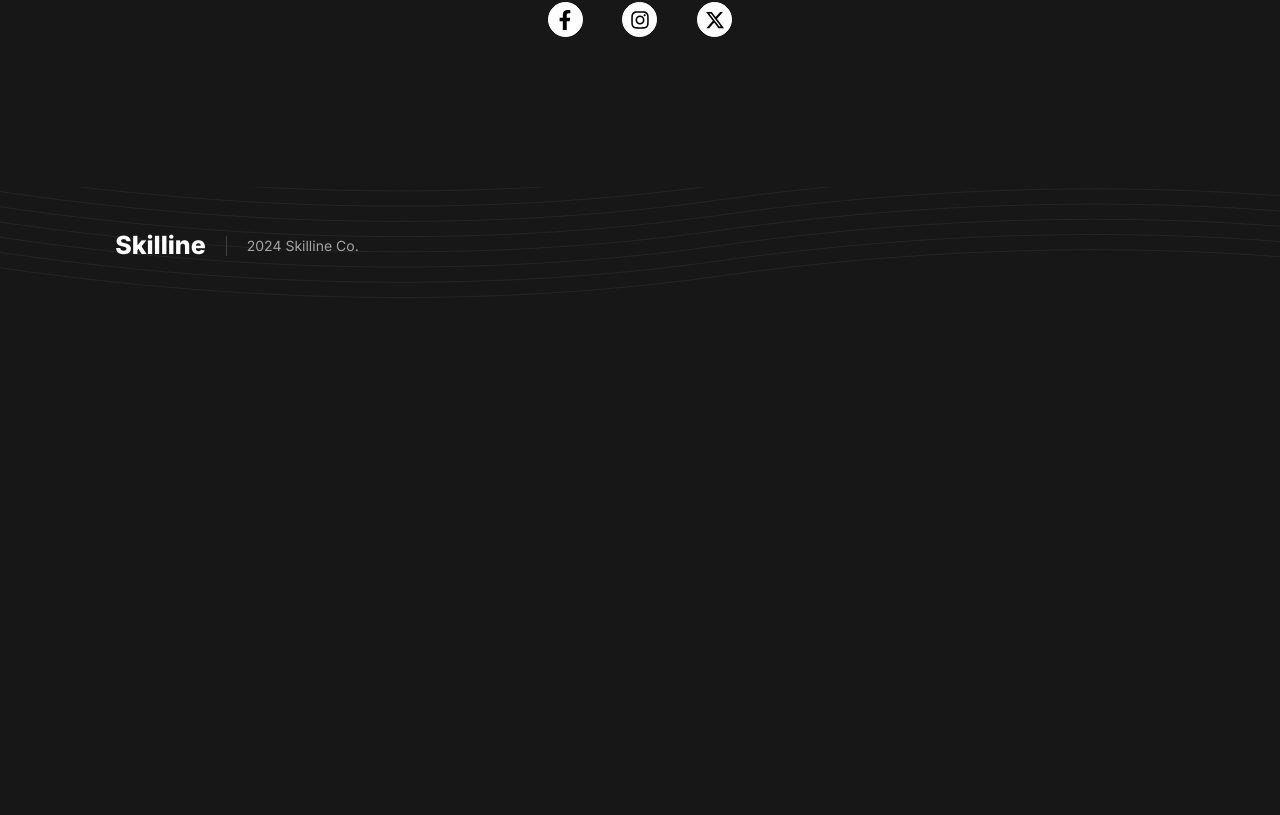
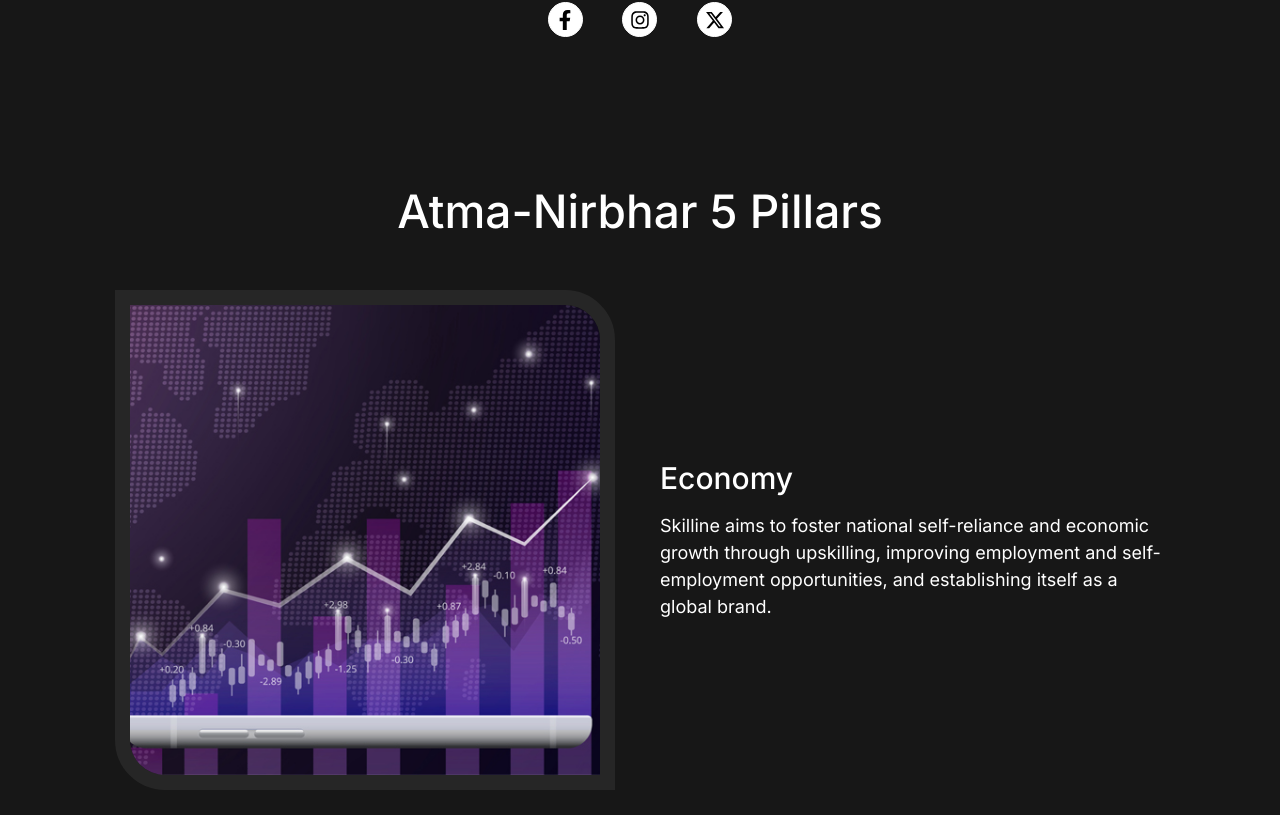
Before and after one commit to slv-dvishwakarma/Skilline-Education, a Next.js app: page /policies in a window 1280 px wide. Shown: the part 605-1420 px from the top of the page. Before the commit the page ends 910 px from the top, so only its background shows below. Built offline with nearby package versions, Linux system fonts and the light colour scheme.

Commit message:
polices page working

```diff
--- a/app/about-us/jsonData.json
+++ b/app/about-us/jsonData.json
@@ -27,7 +27,9 @@
     },
     "imagewithtext": {
         "type": "imagewithtext",
-        "props": {},
+        "props": {
+            "order": 1
+        },
         "content": {
             "image": "/metric_banner.jpg",
             "title": "Do you believe in Atmanirbhar Bharat and want to be a part of next Big data AI-powered EdTech startup?",
--- a/app/about-us/page.tsx
+++ b/app/about-us/page.tsx
@@ -10,7 +10,7 @@ const Page = () => {
     <>
     <PageBanner banner={jsonData.banner.content}/>
     <ParentContainer>
-      <ImageWithText imagetext={jsonData.imagewithtext.content}/>
+      <ImageWithText imagetext={jsonData.imagewithtext.content} order={jsonData.imagewithtext.props.order}/>
     </ParentContainer>
     <ParentContainer>
       <Blog articles={jsonData.blog.content}/>
--- a/app/policies/jsonData.json
+++ b/app/policies/jsonData.json
@@ -24,5 +24,81 @@
                 }
             ]
         }
+    },
+    "imagewithtext_economy": {
+        "type": "imagewithtext",
+        "props": {
+            "order": 1
+        },
+        "content": {
+            "image": "/pillar/Economy.jpg",
+            "title": "Atma-Nirbhar 5 Pillars",
+            "text": {
+                "heading": "Economy",
+                "label": [
+                    "Skilline aims to foster national self-reliance and economic growth through upskilling, improving employment and self-employment opportunities, and establishing itself as a global brand."
+                ]
+            }
+        }
+    },
+    "imagewithtext_infrastructure": {
+        "type": "imagewithtext",
+        "props": {
+            "order": 2
+        },
+        "content": {
+            "image": "/metric_banner.jpg",
+            "text": {
+                "heading": "Infrastructure",
+                "label": [
+                    "Skilline leverages the IndiaAI Mission, utilizing AI and Gen AI servers for knowledge base ingestion and tailored education with scalability. Our platform aims to boost inclusion, innovation, and social impact, reinforcing India's global presence. Our vision is to establish a self-sustaining Indigenous University, transforming learning."
+                ]
+            }
+        }
+    },
+    "imagewithtext_system": {
+        "type": "imagewithtext",
+        "props": {
+            "order": 1
+        },
+        "content": {
+            "image": "/metric_banner.jpg",
+            "text": {
+                "heading": "System",
+                "label": [
+                    "Skilline will serve as an ecosystem and energy source for learning in the nation’s languages, utilizing AI and Gen AI server foundations for knowledge base ingestion. System intelligence caters to unique educational needs, ensuring that future generations benefit from today's innovations."
+                ]
+            }
+        }
+    },
+    "imagewithtext_demography": {
+        "type": "imagewithtext",
+        "props": {
+            "order": 2
+        },
+        "content": {
+            "image": "/metric_banner.jpg",
+            "text": {
+                "heading": "Vibrant Demography",
+                "label": [
+                    "Skilline, a national education platform facilitating learning in multiple languages, caters to diverse groups including youth, office workers, rural residents, corporates, manufacturing hubs, government, and policymakers. We are already partnering with award-winning Australian businesses and certified Australian entrepreneurs for global expansion. Additionally, we have worked with housewives, rural residents, less skilled workforce, and college graduates to impart skills and boost their confidence in Telugu, Bengali, and Hindi languages."
+                ]
+            }
+        }
+    },
+    "imagewithtext_demand": {
+        "type": "imagewithtext",
+        "props": {
+            "order": 1
+        },
+        "content": {
+            "image": "/metric_banner.jpg",
+            "text": {
+                "heading": "Demand",
+                "label": [
+                    "Skilline is a market-leading platform for on-demand skills and training courses, supporting our nation in acquiring the necessary skills, qualifications, and experience for employment or self-employment. We aspire to be the nation’s premier guide for discovering, assessing, and enrolling in interactive, personalized courses on demand."
+                ]
+            }
+        }
     }
 }
--- a/app/policies/page.tsx
+++ b/app/policies/page.tsx
@@ -1,10 +1,21 @@
 import { PageBanner } from '@/components/PageBanner'
 import React from 'react'
 import jsonData from "./jsonData.json"
+import { ParentContainer } from '@/components/ParentContainer'
+import { ImageWithText } from '@/components/ImageWithText'
 
 const Page = () => {
   return (
+    <>
     <PageBanner banner={jsonData.banner.content}/>
+    <ParentContainer >
+      <ImageWithText imagetext={jsonData.imagewithtext_economy.content} order={jsonData.imagewithtext_economy.props.order} />
+      {/* <ImageWithText imagetext={jsonData.imagewithtext_infrastructure.content} order={jsonData.imagewithtext_infrastructure.props.order} />
+      <ImageWithText imagetext={jsonData.imagewithtext_economy.content} order={jsonData.imagewithtext_economy.props.order} />
+      <ImageWithText imagetext={jsonData.imagewithtext_economy.content} order={jsonData.imagewithtext_economy.props.order} />
+      <ImageWithText imagetext={jsonData.imagewithtext_economy.content} order={jsonData.imagewithtext_economy.props.order} /> */}
+    </ParentContainer>
+    </>
   )
 }
 
--- a/components/ImageWithText/ImageWithText.tsx
+++ b/components/ImageWithText/ImageWithText.tsx
@@ -16,10 +16,11 @@ interface ImageWithTextItem {
 
 interface ImageWithTextProps {
   imagetext: ImageWithTextItem;
+  order: number
 }
 
 
-export const ImageWithText: React.FC<ImageWithTextProps> = ({ imagetext}) => {
+export const ImageWithText: React.FC<ImageWithTextProps> = ({ imagetext, order}) => {
 
   const [loading, setLoading] = useState(true);
 
@@ -34,6 +35,6 @@ export const ImageWithText: React.FC<ImageWithTextProps> = ({ imagetext}) => {
   }
 
   return (
-    <ImageWithTextTemplate imagetext={imagetext}/>
+    <ImageWithTextTemplate imagetext={imagetext} order={order}/>
   )
 }
--- a/components/ImageWithText/ImageWithTextTemplate.tsx
+++ b/components/ImageWithText/ImageWithTextTemplate.tsx
@@ -9,21 +9,22 @@ interface LableItem {
 
 interface ImageWithTextItem {
   image: string;
-  title: string;
+  title?: string;
   text: LableItem;
 }
 
 interface ImageWithTextProps {
   imagetext: ImageWithTextItem;
+  order: number
 }
 
-export const ImageWithTextTemplate: React.FC<ImageWithTextProps> = ({ imagetext }) => {
+export const ImageWithTextTemplate: React.FC<ImageWithTextProps> = ({ imagetext, order }) => {
   return (
     <div className='ImageWithTextTemplate py-10'>
-      <h1 className='mb-6 md:text-[40px] text-[30px] capitalize lg:text-[46px] xl:text-[46px] text-center text-tertiary font-medium'>{imagetext.title}</h1>
+      {imagetext.title && <h1 className='mb-6 md:text-[40px] text-[30px] capitalize lg:text-[46px] xl:text-[46px] text-center text-tertiary font-medium'>{imagetext?.title}</h1>}
       <GridBox columns={2} gap={10} className='py-5 items-center xl:space-y-0 lg:space-y-0 md:space-y-0 space-y-5'>
-        <GridBox.GridItem columnMerge={1}>
-          <Image className='border-neutral-800 rounded-[0px_50px_0px_50px] border-[15px] border-solid' src={imagetext.image} alt={imagetext.title} width={600} height={600} />
+        <GridBox.GridItem columnMerge={1} className={`order-${order}`}>
+          <Image className='border-neutral-800 rounded-[0px_50px_0px_50px] border-[15px] border-solid' src={imagetext.image} alt="" width={500} height={500} />
         </GridBox.GridItem>
         <GridBox.GridItem columnMerge={1}>
           {imagetext.text.heading && <h2 className='text-3xl leading-9 text-tertiary font-medium pb-4'>{imagetext.text.heading}</h2>}
```
Also changed, not shown: public/pillar/Economy.jpg (added).
